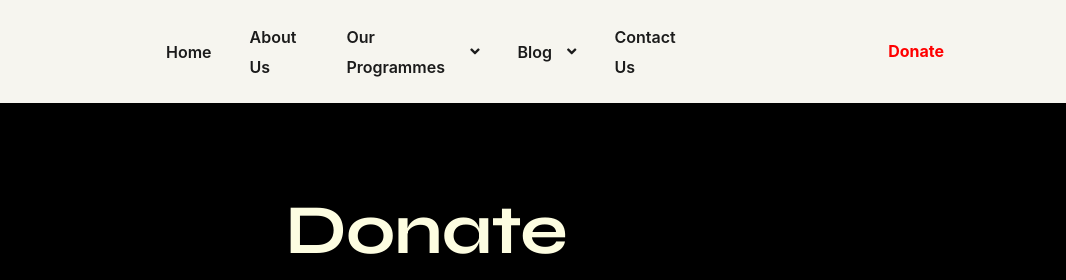
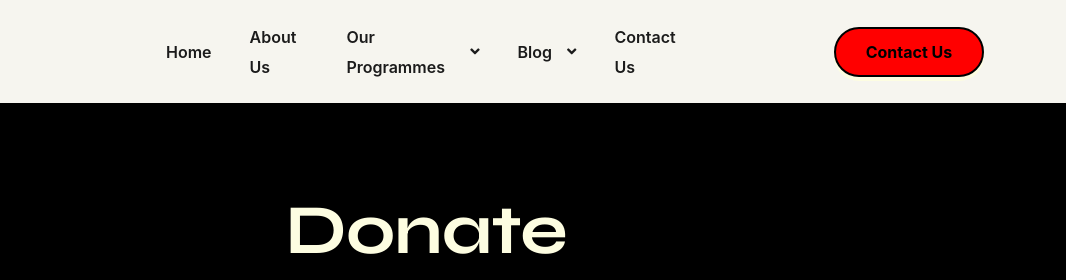
Before and after one commit to Njugunaaa/linda, a website: page donate.html in a window 1280 px wide. Shown: the top 280 px of the page, 214-1280 px from the left. Drawn offline with Linux system fonts and the light colour scheme; some packages are replaced by stand-ins of ours; files whose address does not match are found by name; a web font is replaced by a local one.

Commit message:
Update donate.html

```diff
--- a/donate.html
+++ b/donate.html
@@ -113,12 +113,10 @@
           </div>
 
           <div class="header-btn header-btn-l1 ms-auto d-none d-xs-inline-flex">
-            <a class="aximo-default-btn wow fadeInUpX" data-wow-delay="0.1s"
-              href="donate.html">
-              <span class="aximo-label-up">Donate</span>
-              <span class="aximo-label-up">Donate</span>
-            </a>
-          </div>
+          <a class="aximo-default-btn pill aximo-header-btn" href="contact-us.html">
+            Contact Us
+          </a>
+        </div>
           <!-- mobile menu trigger -->
           <div class="mobile-menu-trigger">
             <span></span>
```
